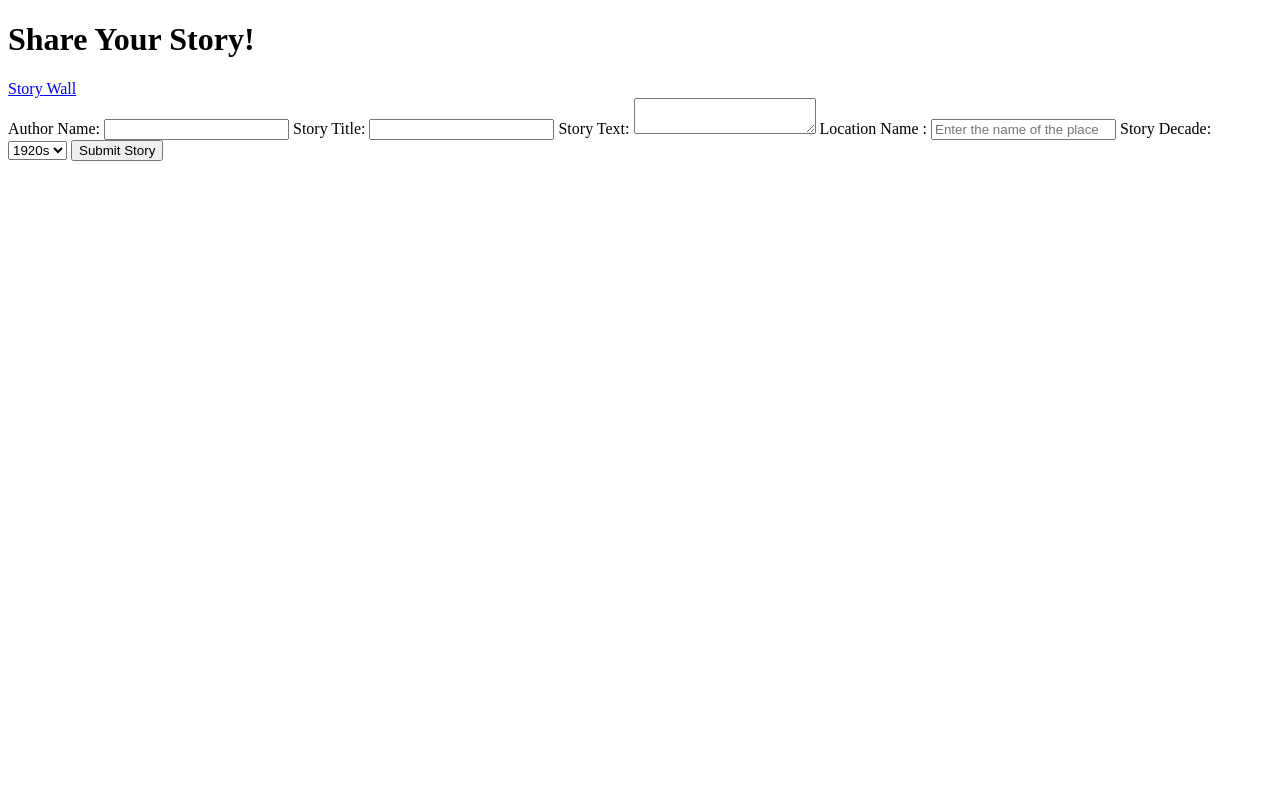
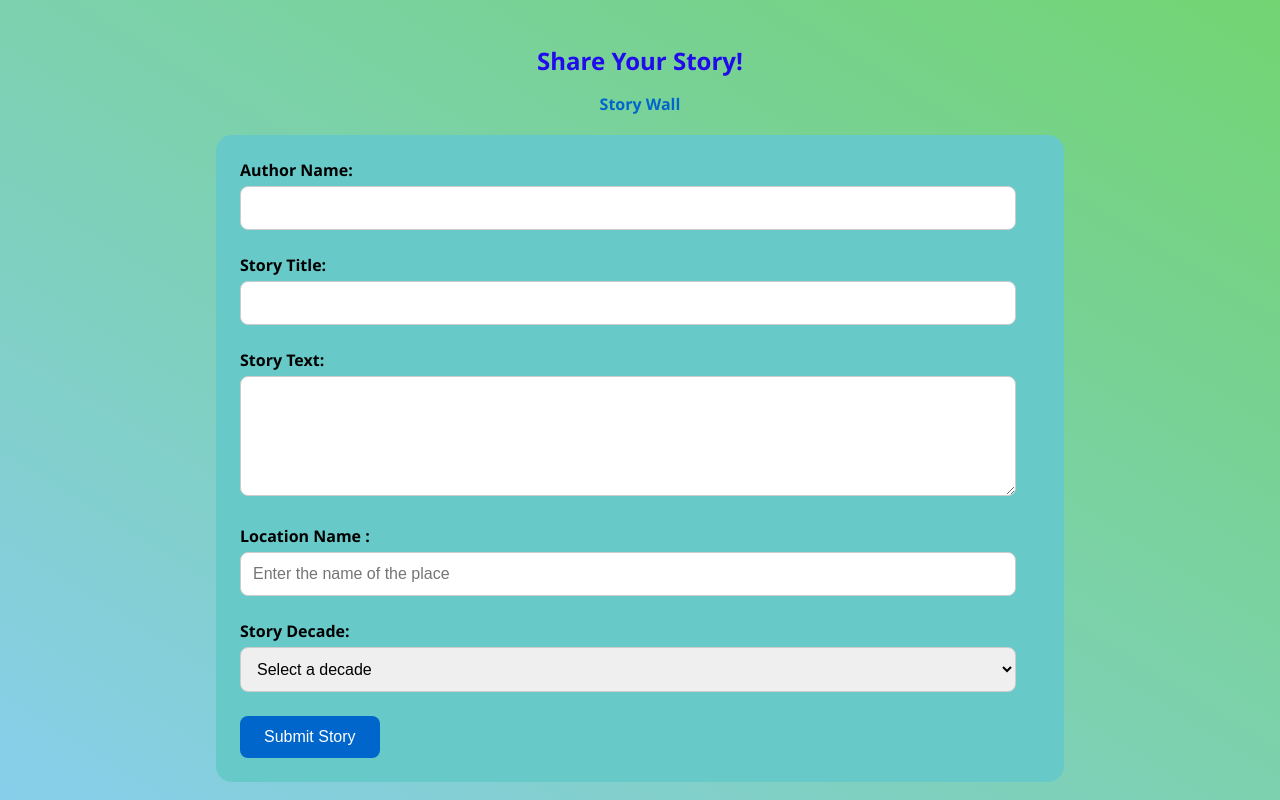
Before and after one commit to NafeesA35/HacktivismII, a Flask app: page /submit in a window 1280 px wide. Run offline with Flask 3, Linux system fonts and the light colour scheme.

Commit message:
Added CSS - only to the submit page

```diff
--- /dev/null
+++ b/ProgramDirectory/static/css/submit.css
@@ -0,0 +1,95 @@
+
+body {
+    font-family: 'Segoe UI', Tahoma, Geneva, Verdana, sans-serif;
+    background: linear-gradient(to top right,skyblue, rgb(114, 212, 114));
+    background-attachment: fixed;
+
+}
+
+
+header {
+    text-align: center;
+    padding: 20px;
+
+}
+
+header h1 {
+    font-size: 24px;
+    color: #210aeb;
+}
+
+nav a {
+    color: #0066cc;
+    text-decoration: none;
+    font-weight: bold;
+}
+
+nav a:hover {
+    text-decoration: underline;
+}
+
+
+main {
+    display: flex;
+    justify-content: center;
+    align-items: center;
+
+}
+
+#storyForm {
+    background-color: rgb(104, 201, 201);
+    padding: 24px;
+    border-radius: 16px;
+    max-width: 800px;
+    width: 100%;
+}
+
+
+form label {
+    display: block;
+    font-weight: bold;
+    margin-bottom: 5px;
+    color: #000000;
+}
+
+form input[type="text"],
+form textarea,
+form select {
+    width: 97%;
+    padding: 12px;
+    margin-bottom: 24px;
+    border: 1px solid #ccc;
+    border-radius: 8px;
+    font-size: 16px;
+    box-sizing: border-box;
+}
+
+
+form input[type="text"]:focus,
+form textarea:focus,
+form select:focus {
+    border-color: #0066cc;
+    outline:none;
+}
+
+
+form textarea {
+    resize: vertical;
+    min-height: 120px;
+}
+
+
+#submitButton {
+    background: #0066cc;
+    color: white;
+    padding: 12px 24px;
+    font-size: 16px;
+    border: none;
+    border-radius: 8px;
+    cursor: pointer;
+
+}
+
+#submitButton:hover {
+    background: #0055aa;
+}
--- a/ProgramDirectory/templates/submit.html
+++ b/ProgramDirectory/templates/submit.html
@@ -3,6 +3,7 @@
 <head>
     <meta charset="UTF-8">
     <meta name="viewport" content="width=device-width, initial-scale=1.0">
+    <link rel="stylesheet" href="../static/css/submit.css">
     <title>Submit a Story - B&D StoryBank</title>
     <script defer src="{{ url_for('static', filename='main.js') }}"></script>
 </head>
@@ -30,6 +31,7 @@
 
             <label for="decadeNum">Story Decade: </label>
             <select id="decadeNum" name="decadeNum">
+                <option value="">Select a decade</option>
                 <option value="1920s">1920s</option>
                 <option value="1930s">1930s</option>
                 <option value="1940s">1940s</option>
```
